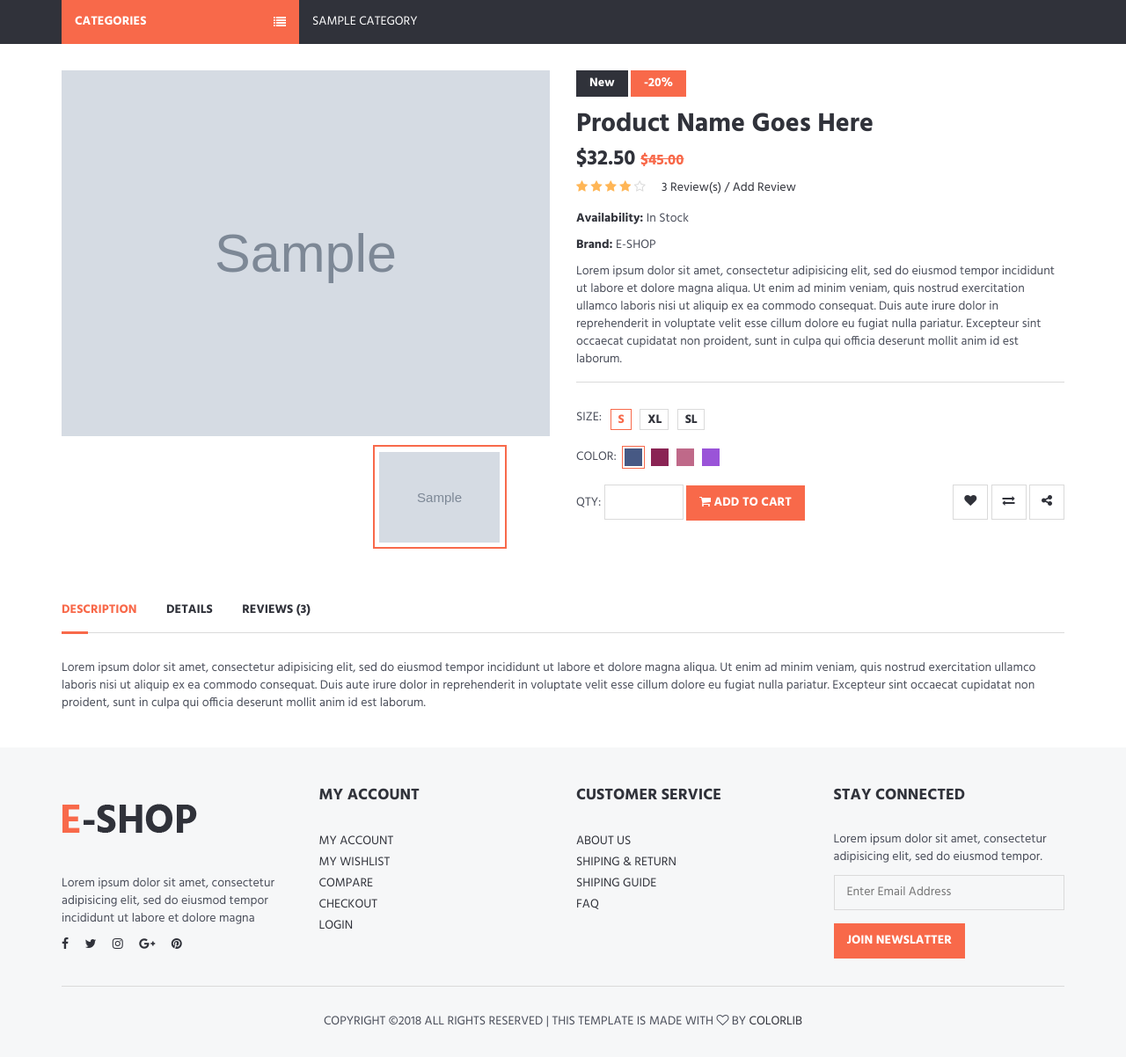
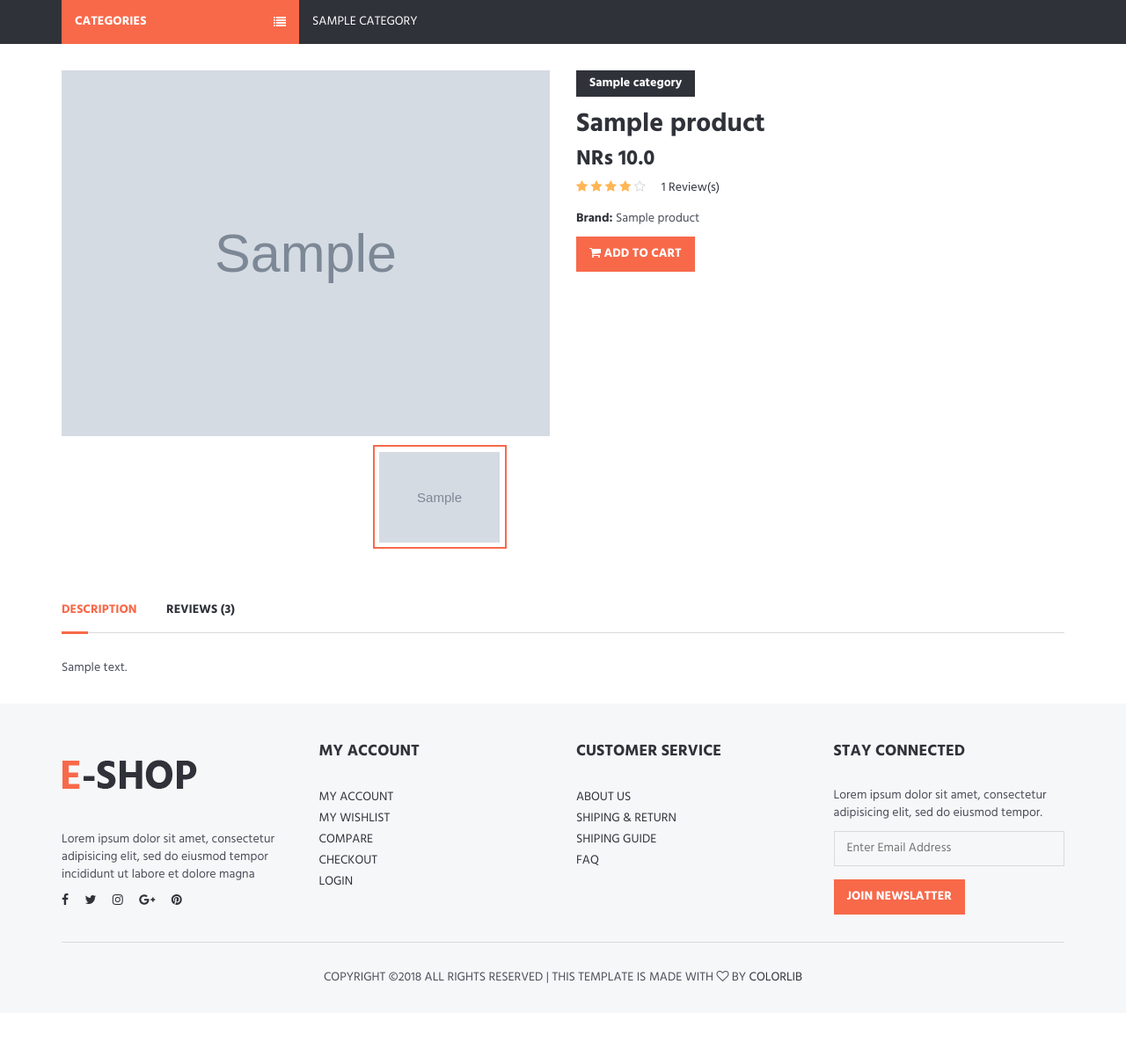
Before and after one commit to dipusah/E-shop, a Django app: a page that uses shop/templates/shop/base.html in a window 1280 px wide. Shown: the part 131-1333 px from the top of the page at 88% size. After the commit the page ends 1249 px from the top, so only its background shows below. Run offline with Django 3.2, Linux system fonts and the light colour scheme; tables that the repository leaves empty hold one stand-in row (values such as "Sample post"); grey boxes marked "Sample" are stand-in pictures; some libraries are stand-ins or nearby versions.

Commit message:
product page refined

```diff
--- a/shop/templates/shop/base.html
+++ b/shop/templates/shop/base.html
@@ -57,7 +57,7 @@
             <div class="pull-left">
                 <!-- Logo -->
                 <div class="header-logo">
-                    <a class="logo" href="#">
+                    <a class="logo" href="/">
                         <img src="{% static 'img/logo.png' %}" alt="">
                     </a>
                 </div>
--- a/shop/templates/shop/product.html
+++ b/shop/templates/shop/product.html
@@ -16,7 +16,7 @@
                 </div>
                 <div id="product-view">
                     <div class="product-view">
-                         {% thumbnail product.image "300x300" crop="center" as im %}
+                        {% thumbnail product.image "300x300" crop="center" as im %}
                             <img src="{{ im.url }}" alt="">
                         {% endthumbnail %}
                     </div>
@@ -25,13 +25,11 @@
             <div class="col-md-6">
                 <div class="product-body">
                     <div class="product-label">
-                        <span>New</span>
-                        <span class="sale">-20%</span>
+                        <span>{{ product.category.title }}</span>
                     </div>
-                    <h2 class="product-name">Product Name Goes Here</h2>
-                    <h3 class="product-price">$32.50
-                        <del class="product-old-price">$45.00</del>
-                    </h3>
+
+                    <h2 class="product-name">{{ product.title }}</h2>
+                    <h3 class="product-price">NRs {{ product.price }}</h3>
                     <div>
                         <div class="product-rating">
                             <i class="fa fa-star"></i>
@@ -40,43 +38,13 @@
                             <i class="fa fa-star"></i>
                             <i class="fa fa-star-o empty"></i>
                         </div>
-                        <a href="#">3 Review(s) / Add Review</a>
+                        <a href="#">{{ product.review_set.count }} Review(s)</a>
                     </div>
-                    <p><strong>Availability:</strong> In Stock</p>
-                    <p><strong>Brand:</strong> E-SHOP</p>
-                    <p>Lorem ipsum dolor sit amet, consectetur adipisicing elit, sed do eiusmod tempor incididunt ut
-                        labore et dolore magna aliqua. Ut enim ad minim veniam, quis nostrud exercitation ullamco
-                        laboris nisi ut aliquip ex ea commodo consequat. Duis aute irure
-                        dolor in reprehenderit in voluptate velit esse cillum dolore eu fugiat nulla pariatur. Excepteur
-                        sint occaecat cupidatat non proident, sunt in culpa qui officia deserunt mollit anim id est
-                        laborum.</p>
-                    <div class="product-options">
-                        <ul class="size-option">
-                            <li><span class="text-uppercase">Size:</span></li>
-                            <li class="active"><a href="#">S</a></li>
-                            <li><a href="#">XL</a></li>
-                            <li><a href="#">SL</a></li>
-                        </ul>
-                        <ul class="color-option">
-                            <li><span class="text-uppercase">Color:</span></li>
-                            <li class="active"><a href="#" style="background-color:#475984;"></a></li>
-                            <li><a href="#" style="background-color:#8A2454;"></a></li>
-                            <li><a href="#" style="background-color:#BF6989;"></a></li>
-                            <li><a href="#" style="background-color:#9A54D8;"></a></li>
-                        </ul>
-                    </div>
+                    <p><strong>Brand:</strong> {{ product.brand_name }}</p>
+
 
                     <div class="product-btns">
-                        <div class="qty-input">
-                            <span class="text-uppercase">QTY: </span>
-                            <input class="input" type="number">
-                        </div>
                         <button class="primary-btn add-to-cart"><i class="fa fa-shopping-cart"></i> Add to Cart</button>
-                        <div class="pull-right">
-                            <button class="main-btn icon-btn"><i class="fa fa-heart"></i></button>
-                            <button class="main-btn icon-btn"><i class="fa fa-exchange"></i></button>
-                            <button class="main-btn icon-btn"><i class="fa fa-share-alt"></i></button>
-                        </div>
                     </div>
                 </div>
             </div>
@@ -84,17 +52,11 @@
                 <div class="product-tab">
                     <ul class="tab-nav">
                         <li class="active"><a data-toggle="tab" href="#tab1">Description</a></li>
-                        <li><a data-toggle="tab" href="#tab1">Details</a></li>
                         <li><a data-toggle="tab" href="#tab2">Reviews (3)</a></li>
                     </ul>
                     <div class="tab-content">
                         <div id="tab1" class="tab-pane fade in active">
-                            <p>Lorem ipsum dolor sit amet, consectetur adipisicing elit, sed do eiusmod tempor
-                                incididunt ut labore et dolore magna aliqua. Ut enim ad minim veniam, quis nostrud
-                                exercitation ullamco laboris nisi ut aliquip ex ea commodo consequat. Duis aute
-                                irure dolor in reprehenderit in voluptate velit esse cillum dolore eu fugiat nulla
-                                pariatur. Excepteur sint occaecat cupidatat non proident, sunt in culpa qui officia
-                                deserunt mollit anim id est laborum.</p>
+                            {{ product.details | safe }}
                         </div>
                         <div id="tab2" class="tab-pane fade in">
 
```
